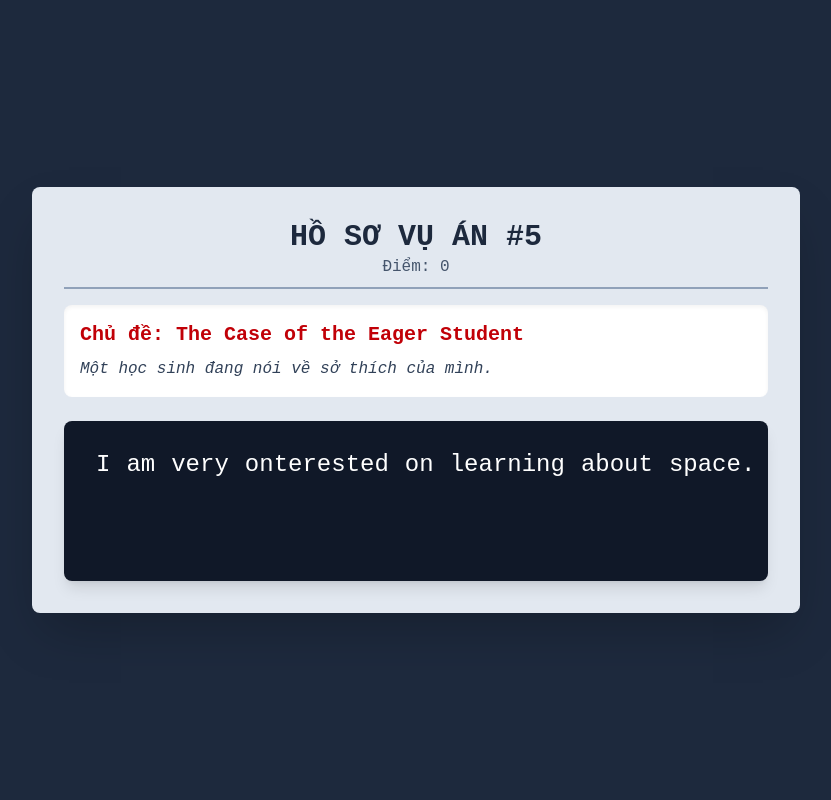
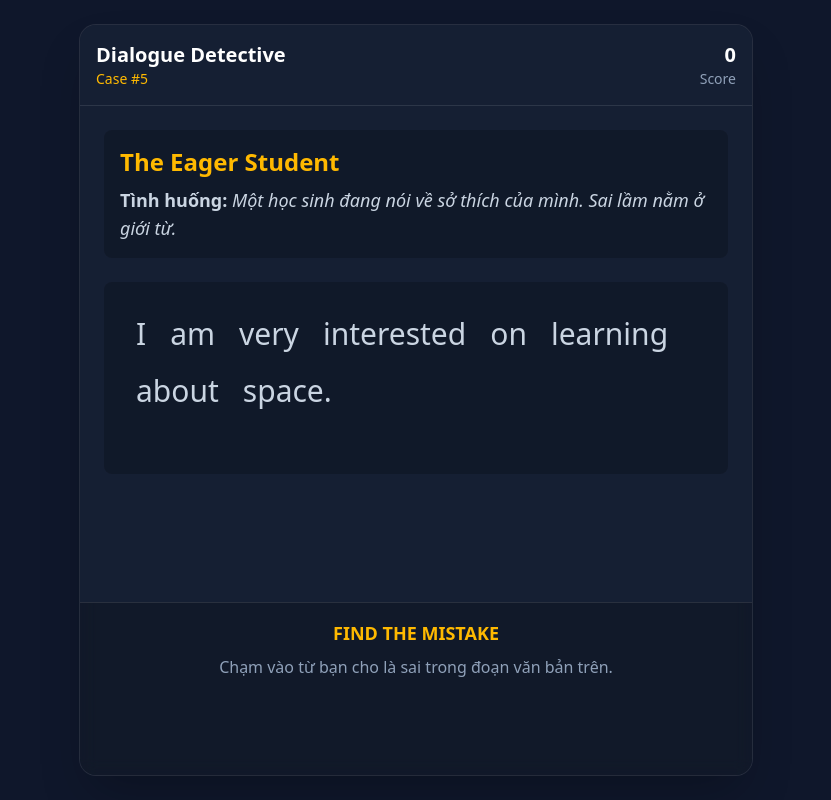
Before and after one commit to condua/funenglishgames, a React (Vite) app: page /detective-game in a window 1280 px wide. Shown: the whole page, without its empty margins (224-1055 px from the left). Built offline with nearby package versions, Linux system fonts and the light colour scheme.

Commit message:
many games

```diff
--- a/package.json
+++ b/package.json
@@ -11,6 +11,7 @@
   },
   "dependencies": {
     "@tailwindcss/vite": "^4.1.11",
+    "framer-motion": "^12.23.12",
     "react": "^19.1.1",
     "react-dom": "^19.1.1",
     "react-router-dom": "^7.7.1",
--- a/src/pages/DetectiveGame.jsx
+++ b/src/pages/DetectiveGame.jsx
@@ -1,291 +1,369 @@
 import React, { useState, useEffect, useMemo } from "react";
+import { motion, AnimatePresence } from "framer-motion";
 
-// --- Dữ liệu "Vụ án" ---
+// --- ✨ THAY ĐỔI 1: Thêm hiệu ứng âm thanh ---
+// Tạo sẵn các đối tượng Audio để tái sử dụng, giúp tăng hiệu năng.
+const correctSound = new Audio(
+  "https://res.cloudinary.com/dy9yts4fa/video/upload/v1754581169/answer-correct_izdhpx.mp3"
+);
+const incorrectSound = new Audio(
+  "https://res.cloudinary.com/dy9yts4fa/video/upload/v1754581291/answer-wrong_vjm3vq.mp3"
+);
+correctSound.volume = 0.5;
+incorrectSound.volume = 0.4;
+
+// --- Dữ liệu "Vụ án" (Không thay đổi) ---
 const caseFiles = [
   {
     id: 1,
-    title: "The Case of the Weekend Plan",
+    title: "The Weekend Plan",
     context: "Một đoạn tin nhắn giữa hai người bạn. Hãy tìm ra lỗi sai.",
-    text: "I am going to the movies with my friends tomorrow. Do you want to come with us?",
+    textWithMistake:
+      "I am going to the movies with my friends tomorrow. We will having a great time.",
     error: {
-      word: "am going",
-      correction: "will go",
-      options: ["will go", "went", "goes"],
+      word: "having",
+      correction: "have",
+      options: ["have", "had", "to have"],
       explanation:
-        "Khi đưa ra một quyết định tự phát ngay tại thời điểm nói, chúng ta dùng thì Tương lai đơn (will + V). 'Be going to' dùng cho kế hoạch đã định trước.",
+        "Sau động từ khuyết thiếu 'will', chúng ta sử dụng động từ nguyên thể không 'to'.",
     },
   },
   {
     id: 2,
-    title: "The Case of the Misplaced Book",
-    context: "Một học sinh báo cáo với thủ thư. Lỗi sai nằm ở đâu?",
-    text: "I can't find my book. I think I left it on the table yesterday.",
+    title: "The Study Session",
+    context:
+      "Một người đang kể về bạn của mình. Lỗi sai nằm ở sự hòa hợp chủ-vị.",
+    textWithMistake: "One of my friends are coming over to study.",
     error: {
-      word: "on",
-      correction: "on", // Correct word is 'on', let's find a better example.
-      // Let's change this case to be more interesting.
-      // New Case: Subject-verb agreement
-      word: "are", // Incorrect word in the sentence
-      correction: "is", // The correct word
+      word: "are",
+      correction: "is",
       options: ["is", "were", "be"],
       explanation:
-        "Chủ ngữ 'One of my friends' là số ít, vì vậy động từ phải là 'is'.",
+        "Chủ ngữ chính là 'One' (Một trong những người bạn), là số ít. Vì vậy, động từ phải là 'is'.",
     },
-    // Let's rewrite the text for the new case
-    text: "One of my friends are coming over to study.",
   },
   {
     id: 3,
-    title: "The Case of the Strange Advice",
-    context: "Một người bạn đang đưa ra lời khuyên. Có gì đó không đúng...",
-    text: "If I was you, I would take that job opportunity.",
+    title: "The Unlikely Advice",
+    context:
+      "Một người bạn đang đưa ra lời khuyên. Có gì đó không đúng trong câu giả định...",
+    textWithMistake: "If I was you, I would take that job opportunity.",
     error: {
       word: "was",
       correction: "were",
       options: ["were", "am", "be"],
       explanation:
-        "Trong câu điều kiện loại 2, chúng ta dùng 'were' cho tất cả các ngôi (kể cả I, he, she, it) để diễn tả một giả định trái với sự thật.",
+        "Trong câu điều kiện loại 2 (giả định trái với sự thật ở hiện tại), ta luôn dùng 'were' cho tất cả các ngôi.",
     },
   },
   {
     id: 4,
-    title: "The Case of the Confusing Trip",
+    title: "The Confusing Trip",
     context:
       "Email kể về một chuyến đi. Hãy tìm ra điểm bất hợp lý về thời gian.",
-    text: "Last year, we visit the beautiful city of Paris.",
+    textWithMistake: "Last year, we visit the beautiful city of Paris.",
     error: {
       word: "visit",
       correction: "visited",
       options: ["visited", "will visit", "are visiting"],
       explanation:
-        "Cụm từ 'Last year' chỉ thời gian trong quá khứ, vì vậy chúng ta phải dùng thì Quá khứ đơn (V-ed).",
+        "'Last year' là dấu hiệu của quá khứ, vì vậy động từ phải ở thì Quá khứ đơn (V-ed).",
     },
   },
   {
     id: 5,
-    title: "The Case of the Eager Student",
-    context: "Một học sinh đang nói về sở thích của mình.",
-    text: "I am very interested on learning about space.",
+    title: "The Eager Student",
+    context:
+      "Một học sinh đang nói về sở thích của mình. Sai lầm nằm ở giới từ.",
+    textWithMistake: "I am very interested on learning about space.",
     error: {
       word: "on",
       correction: "in",
       options: ["in", "at", "about"],
       explanation:
-        "Cụm từ cố định (collocation) là 'interested in something', không phải 'on'.",
+        "Cụm từ cố định (collocation) chính xác là 'to be interested in something'.",
     },
   },
 ];
 
-// Component Card để hiển thị chữ
-const Word = ({ text, isError, onClick, isSelected, isDisabled }) => {
+const Word = ({ text, onClick, isSelected, isDisabled }) => {
   const baseClasses =
-    "cursor-pointer rounded-md px-2 py-1 transition-all duration-200";
+    "inline-block cursor-pointer rounded-lg px-2 py-1 transition-all duration-200 ease-in-out";
   const selectedClasses =
-    "bg-yellow-400 text-black ring-2 ring-yellow-500 scale-105";
-  const disabledClasses = "cursor-not-allowed opacity-60";
-  const normalClasses = "hover:bg-gray-700";
+    "bg-amber-400 text-slate-900 ring-2 ring-amber-500 scale-105";
+  const disabledClasses = "cursor-not-allowed text-slate-400";
+  const normalClasses = "text-slate-300 hover:bg-slate-700";
+
+  const variants = {
+    hidden: { opacity: 0, y: 10 },
+    visible: { opacity: 1, y: 0 },
+  };
 
   return (
-    <span
-      onClick={isDisabled ? null : onClick}
+    <motion.span
+      variants={variants}
+      onClick={isDisabled ? undefined : onClick}
       className={`${baseClasses} ${
-        isSelected ? selectedClasses : normalClasses
-      } ${isDisabled ? disabledClasses : ""}`}
+        isDisabled
+          ? disabledClasses
+          : isSelected
+          ? selectedClasses
+          : normalClasses
+      }`}
     >
       {text}
-    </span>
+    </motion.span>
   );
 };
 
 export default function DetectiveGame() {
   const [cases, setCases] = useState([]);
   const [currentCaseIndex, setCurrentCaseIndex] = useState(0);
-  const [gamePhase, setGamePhase] = useState("identifying"); // 'identifying', 'correcting', 'finished'
-  const [selectedWord, setSelectedWord] = useState(null);
-  const [feedback, setFeedback] = useState({
-    show: false,
-    message: "",
-    type: "",
-  });
+  const [gamePhase, setGamePhase] = useState("identifying");
+  const [selectedWordInfo, setSelectedWordInfo] = useState(null);
+  const [isCorrectAttempt, setIsCorrectAttempt] = useState(null);
   const [score, setScore] = useState(0);
 
-  const currentCase = cases[currentCaseIndex];
+  const currentCase = useMemo(
+    () => cases[currentCaseIndex],
+    [cases, currentCaseIndex]
+  );
+  const sentenceWords = useMemo(
+    () => currentCase?.textWithMistake.split(" ") || [],
+    [currentCase]
+  );
 
-  // Tạo câu có lỗi để hiển thị
-  const sentenceWithErr = useMemo(() => {
-    if (!currentCase) return [];
-    return currentCase.text
-      .replace(currentCase.error.correction, currentCase.error.word)
-      .split(" ");
-  }, [currentCase]);
-
-  // Khởi tạo game
   useEffect(() => {
     setCases(caseFiles.sort(() => Math.random() - 0.5));
   }, []);
 
+  const handleNextCase = () => {
+    if (currentCaseIndex < cases.length - 1) {
+      setCurrentCaseIndex(currentCaseIndex + 1);
+      setGamePhase("identifying");
+      setSelectedWordInfo(null);
+      setIsCorrectAttempt(null);
+    } else {
+      setGamePhase("gameOver");
+    }
+  };
+
+  const restartGame = () => {
+    setCases(caseFiles.sort(() => Math.random() - 0.5));
+    setCurrentCaseIndex(0);
+    setGamePhase("identifying");
+    setSelectedWordInfo(null);
+    setIsCorrectAttempt(null);
+    setScore(0);
+  };
+
   const handleWordClick = (word, index) => {
     if (gamePhase !== "identifying") return;
-    setSelectedWord({ word, index });
-    if (word.replace(/[,.]/g, "") === currentCase.error.word) {
-      setFeedback({
-        show: true,
-        message: "Đã tìm thấy lỗi! Giờ hãy sửa nó.",
-        type: "success",
-      });
-      setTimeout(() => {
-        setGamePhase("correcting");
-        setFeedback({ show: false, message: "", type: "" });
-      }, 1500);
+    const cleanedWord = word.replace(/[,.]/g, "");
+    setSelectedWordInfo({ word: cleanedWord, index });
+    if (cleanedWord === currentCase.error.word) {
+      // ✨ THAY ĐỔI 2: Phát âm thanh ĐÚNG khi tìm ra lỗi
+      correctSound.play();
+      setTimeout(() => setGamePhase("correcting"), 500);
     } else {
-      setFeedback({
-        show: true,
-        message: "Đây không phải lỗi. Hãy tìm tiếp!",
-        type: "error",
-      });
+      // ✨ THAY ĐỔI 3: Phát âm thanh SAI khi chọn sai
+      incorrectSound.play();
     }
   };
 
   const handleCorrection = (option) => {
     if (gamePhase !== "correcting") return;
+    setGamePhase("result");
     if (option === currentCase.error.correction) {
-      setFeedback({
-        show: true,
-        message: `Chính xác! ${currentCase.error.explanation}`,
-        type: "success",
-      });
-      setScore(score + 1);
+      // ✨ THAY ĐỔI 4: Phát âm thanh ĐÚNG khi sửa lỗi thành công
+      correctSound.play();
+      setIsCorrectAttempt(true);
+      setScore((s) => s + 1);
     } else {
-      setFeedback({
-        show: true,
-        message: `Chưa đúng. Đáp án đúng là '${currentCase.error.correction}'.`,
-        type: "error",
-      });
-    }
-    setGamePhase("finished");
-  };
-
-  const handleNextCase = () => {
-    if (currentCaseIndex < cases.length - 1) {
-      setCurrentCaseIndex(currentCaseIndex + 1);
-      setGamePhase("identifying");
-      setSelectedWord(null);
-      setFeedback({ show: false, message: "", type: "" });
-    } else {
-      // End game
-      setGamePhase("gameOver");
+      // ✨ THAY ĐỔI 5: Phát âm thanh SAI khi sửa lỗi thất bại
+      incorrectSound.play();
+      setIsCorrectAttempt(false);
     }
   };
 
-  if (cases.length === 0) return <div>Loading...</div>;
+  if (cases.length === 0)
+    return (
+      <div className="bg-slate-900 h-screen w-screen flex items-center justify-center text-white">
+        Loading Detective Files...
+      </div>
+    );
 
   if (gamePhase === "gameOver") {
     return (
-      <div className="flex h-screen items-center justify-center bg-slate-800 text-white">
-        <div className="text-center p-8">
-          <h1 className="text-4xl font-bold">Vụ án đã kết thúc!</h1>
+      <div className="h-screen w-screen bg-slate-900 flex items-center justify-center text-white">
+        <motion.div
+          initial={{ scale: 0.5, opacity: 0 }}
+          animate={{ scale: 1, opacity: 1 }}
+          className="text-center p-8 bg-slate-800 rounded-xl shadow-lg"
+        >
+          <h1 className="text-4xl font-bold text-amber-400">
+            All Cases Closed!
+          </h1>
           <p className="text-2xl mt-4">
-            Điểm điều tra của bạn: {score}/{cases.length}
+            Final Score: {score}/{cases.length}
           </p>
           <button
-            onClick={() => {
-              setCurrentCaseIndex(0);
-              setCases(caseFiles.sort(() => Math.random() - 0.5));
-              setGamePhase("identifying");
-              setScore(0);
-              setSelectedWord(null);
-              setFeedback({ show: false, message: "", type: "" });
-            }}
-            className="mt-8 rounded-lg bg-yellow-500 px-6 py-3 text-xl font-bold text-black"
+            onClick={restartGame}
+            className="mt-8 rounded-lg bg-amber-500 px-6 py-3 text-xl font-bold text-slate-900 hover:bg-amber-400 transition-colors"
           >
-            Mở một vụ án mới
+            Start a New Investigation
           </button>
-        </div>
+        </motion.div>
       </div>
     );
   }
 
+  const sentenceContainerVariants = {
+    hidden: { opacity: 0 },
+    visible: {
+      opacity: 1,
+      transition: { staggerChildren: 0.03 },
+    },
+  };
+  const actionPanelVariants = {
+    hidden: { opacity: 0, y: 20 },
+    visible: {
+      opacity: 1,
+      y: 0,
+      transition: { type: "spring", stiffness: 100, damping: 20 },
+    },
+    exit: { opacity: 0, y: -20, transition: { duration: 0.2 } },
+  };
+
   return (
-    <div className="flex h-screen items-center justify-center bg-slate-800 p-4 font-sans">
-      <div
-        className="w-full max-w-3xl rounded-lg bg-slate-200 p-6 md:p-8 shadow-2xl"
-        style={{ fontFamily: "'Courier New', Courier, monospace" }}
+    <div className="min-h-screen bg-slate-900 text-slate-100 flex flex-col items-center justify-center p-2 sm:p-4 font-sans">
+      <div className="w-full max-w-2xl h-full sm:h-[95vh] sm:max-h-[750px] bg-slate-800/50 backdrop-blur-sm ring-1 ring-white/10 rounded-2xl shadow-2xl flex flex-col">
+        {/* Header */}
+        <header className="flex-shrink-0 p-4 border-b border-white/10 flex justify-between items-center">
+          <div>
+            <h1 className="text-lg sm:text-xl font-bold text-white">
+              Dialogue Detective
+            </h1>
+            <p className="text-sm text-amber-400">Case #{currentCase?.id}</p>
+          </div>
+          <div className="text-right">
+            <p className="text-lg sm:text-xl font-bold text-white">{score}</p>
+            <p className="text-sm text-slate-400">Score</p>
+          </div>
+        </header>
+
+        {/* Main Content */}
+        <main className="flex-grow p-4 sm:p-6 overflow-y-auto">
+          <motion.div
+            initial={{ opacity: 0 }}
+            animate={{ opacity: 1 }}
+            key={currentCase?.id}
           >
-        <div className="mb-4 border-b-2 border-slate-400 pb-2 text-center">
-          <h1 className="text-2xl md:text-3xl font-bold text-slate-800">
-            HỒ SƠ VỤ ÁN #{currentCase.id}
-          </h1>
-          <p className="text-slate-600">Điểm: {score}</p>
-        </div>
-
-        <div className="rounded-lg bg-white p-4 mb-6 shadow-inner">
-          <h2 className="text-xl font-bold text-red-700">
-            Chủ đề: {currentCase.title}
+            <div className="bg-black/20 p-4 rounded-lg mb-6">
+              <h2 className="text-xl sm:text-2xl font-bold text-amber-400 mb-2">
+                {currentCase?.title}
               </h2>
-          <p className="text-md mt-2 text-slate-700">
-            <i>{currentCase.context}</i>
+              <p className="text-slate-300 text-base sm:text-lg">
+                <strong>Tình huống:</strong> <i>{currentCase?.context}</i>
               </p>
             </div>
-
-        <div className="min-h-[10rem] rounded-lg bg-gray-900 text-white p-6 text-2xl leading-relaxed shadow-lg">
-          {sentenceWithErr.map((word, index) => (
+            <motion.div
+              key={currentCase?.id + "-sentence"}
+              variants={sentenceContainerVariants}
+              initial="hidden"
+              animate="visible"
+              className="bg-black/20 min-h-[12rem] rounded-lg p-4 sm:p-6 text-2xl sm:text-3xl leading-relaxed space-x-2"
+            >
+              {sentenceWords.map((word, index) => (
                 <Word
-              key={index}
+                  key={`${index}-${word}`}
                   text={word}
                   onClick={() => handleWordClick(word, index)}
-              isSelected={selectedWord?.index === index}
+                  isSelected={selectedWordInfo?.index === index}
                   isDisabled={gamePhase !== "identifying"}
                 />
               ))}
-        </div>
+            </motion.div>
+          </motion.div>
+        </main>
 
-        {/* Feedback Popup */}
-        {feedback.show && gamePhase === "identifying" && (
-          <div
-            className={`mt-4 rounded p-3 text-center text-white ${
-              feedback.type === "success" ? "bg-green-600" : "bg-red-600"
-            }`}
+        {/* Action Panel */}
+        <footer className="flex-shrink-0 p-4 border-t border-white/10 bg-black/20 rounded-b-2xl">
+          <div className="w-full min-h-[140px]">
+            <AnimatePresence mode="wait">
+              {gamePhase === "identifying" && (
+                <motion.div
+                  key="identifying"
+                  variants={actionPanelVariants}
+                  initial="hidden"
+                  animate="visible"
+                  exit="exit"
+                  className="text-center flex flex-col items-center justify-center h-full"
                 >
-            {feedback.message}
-          </div>
+                  <p className="text-lg text-amber-400 font-semibold">
+                    FIND THE MISTAKE
+                  </p>
+                  <p className="text-slate-400 mt-2">
+                    Chạm vào từ bạn cho là sai trong đoạn văn bản trên.
+                  </p>
+                </motion.div>
               )}
-
-        {/* Correction Phase */}
               {gamePhase === "correcting" && (
-          <div className="mt-4 animate-fade-in">
-            <h3 className="text-center text-xl font-bold text-slate-800 mb-3">
-              Chọn cách sửa đúng:
-            </h3>
-            <div className="grid grid-cols-1 gap-3 md:grid-cols-3">
-              {currentCase.error.options.map((option) => (
+                <motion.div
+                  key="correcting"
+                  variants={actionPanelVariants}
+                  initial="hidden"
+                  animate="visible"
+                  exit="exit"
+                >
+                  <p className="text-lg text-amber-400 font-semibold mb-3 text-center">
+                    Correct the word: "
+                    <span className="text-white">{selectedWordInfo?.word}</span>
+                    "
+                  </p>
+                  <div className="grid grid-cols-1 sm:grid-cols-2 gap-3">
+                    {currentCase?.error.options.map((option) => (
                       <button
                         key={option}
                         onClick={() => handleCorrection(option)}
-                  className="rounded-lg bg-blue-600 p-4 text-xl text-white hover:bg-blue-700"
+                        className="w-full rounded-lg bg-slate-600 p-3 text-lg text-white transition-colors hover:bg-slate-500"
                       >
                         {option}
                       </button>
                     ))}
                   </div>
-          </div>
+                </motion.div>
               )}
-
-        {/* Finished Phase */}
-        {gamePhase === "finished" && (
-          <div
-            className={`mt-4 rounded-lg p-4 text-white animate-fade-in ${
-              feedback.type === "success" ? "bg-green-600" : "bg-red-600"
+              {gamePhase === "result" && (
+                <motion.div
+                  key="result"
+                  variants={actionPanelVariants}
+                  initial="hidden"
+                  animate="visible"
+                  exit="exit"
+                  className={`p-4 rounded-lg text-white ${
+                    isCorrectAttempt
+                      ? "bg-green-600/30 ring-1 ring-green-500"
+                      : "bg-red-600/30 ring-1 ring-red-500"
                   }`}
                 >
-            <p className="text-lg">{feedback.message}</p>
+                  <h3 className="text-xl font-bold mb-2">
+                    {isCorrectAttempt ? "Excellent!" : "Incorrect."}
+                  </h3>
+                  <p className="text-base mb-4">
+                    {currentCase?.error.explanation}
+                  </p>
                   <button
                     onClick={handleNextCase}
-              className="mt-4 w-full rounded-md bg-white py-2 text-lg font-bold text-black"
+                    className="w-full rounded-lg bg-slate-100 py-3 text-lg font-bold text-slate-900 transition-colors hover:bg-white"
                   >
-              Tiếp tục vụ án tiếp theo →
+                    Next Case →
                   </button>
+                </motion.div>
+              )}
+            </AnimatePresence>
           </div>
-        )}
+        </footer>
       </div>
     </div>
   );
```
Also changed, not shown: 1 other file (tests, documents, lock files or other folders). Lines whose indentation alone changed are shown as unchanged.
